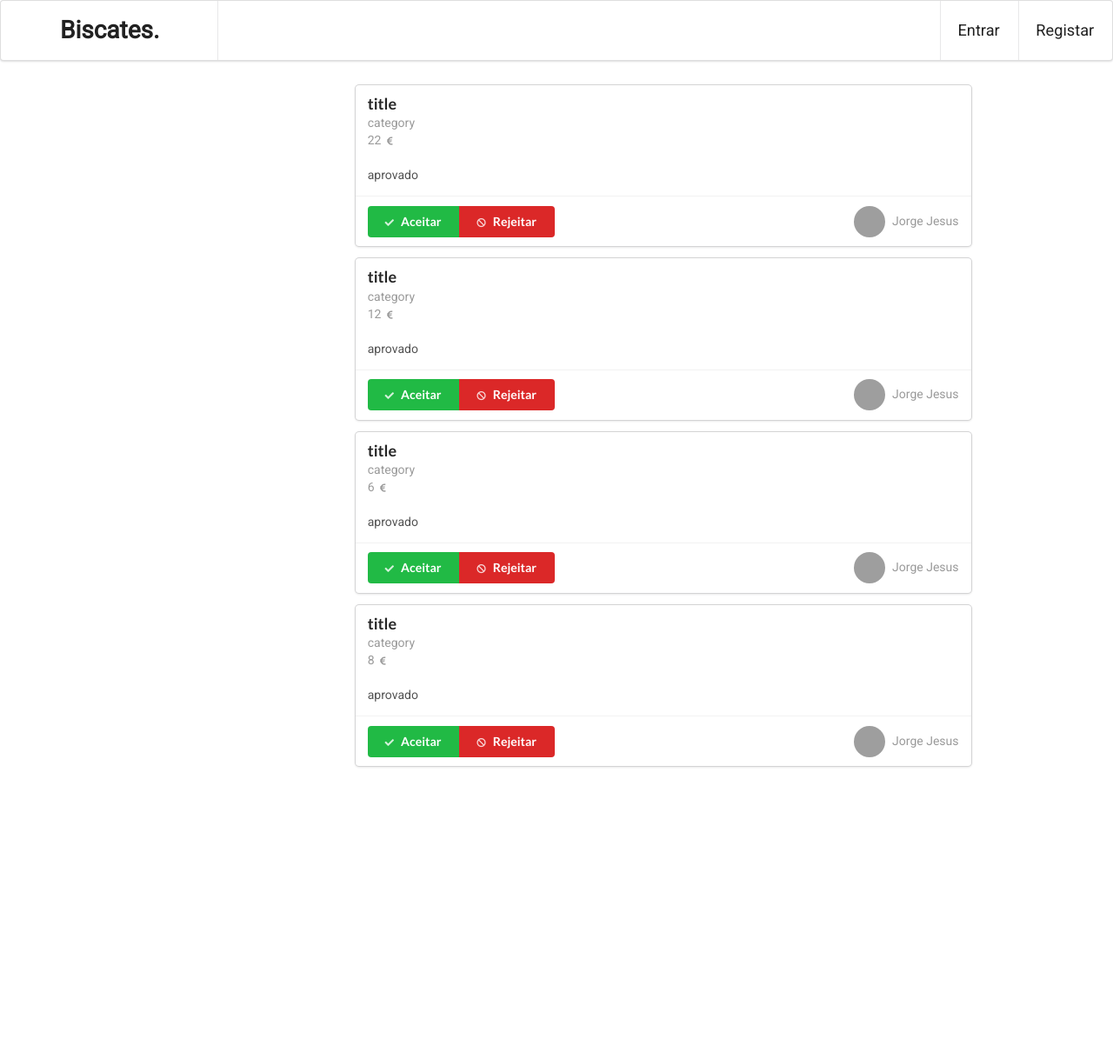
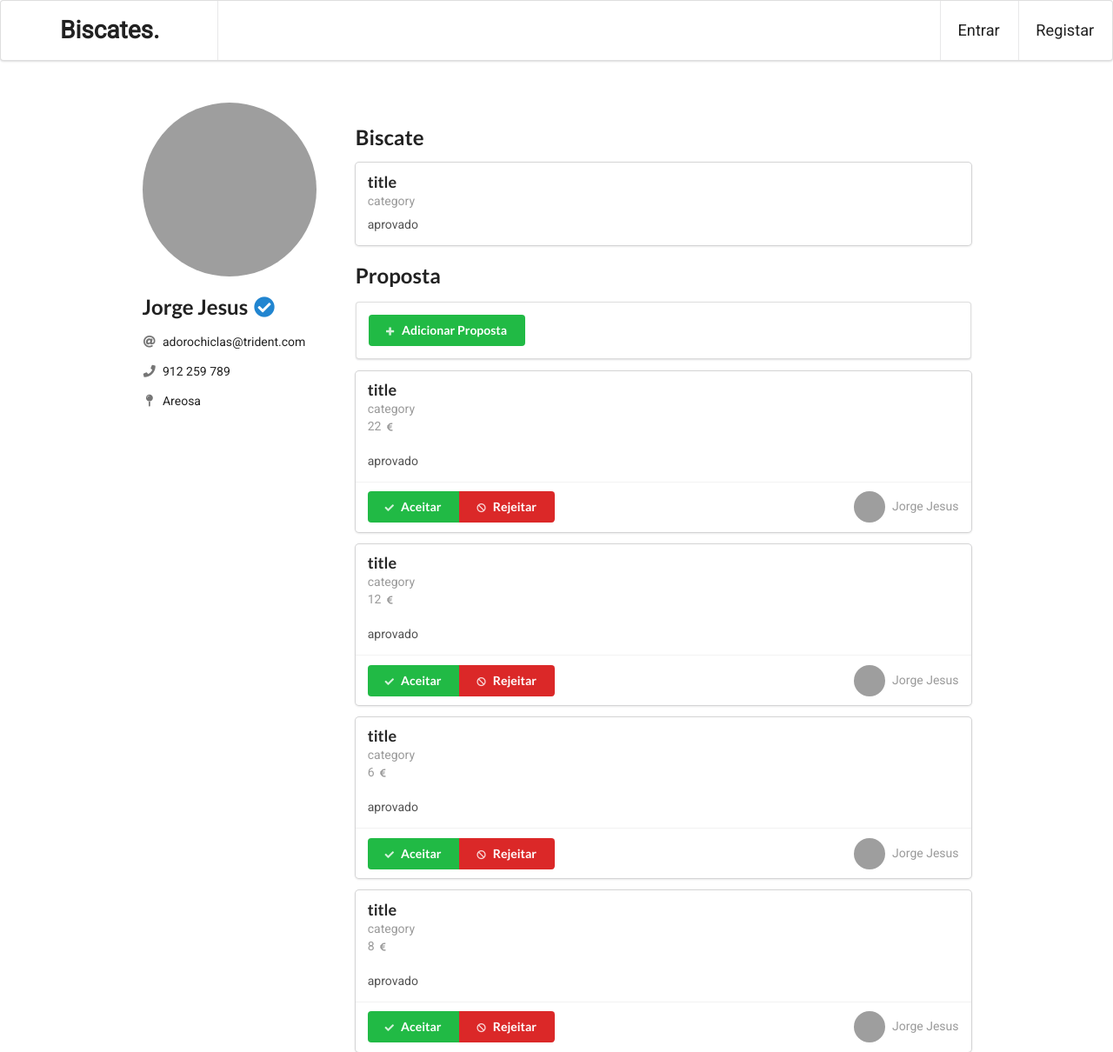
Before and after one commit to makeorbreak-io/biscates, a Flask app: page /task in a window 1280 px wide. Shown: the whole page at 87% size. Run offline with Flask 2, Linux system fonts and the light colour scheme; parts of the project's set-up code (start-up, migrations or seed data) failed here and were passed over; some libraries are stand-ins or nearby versions; grey boxes are pictures that could not be loaded.

Commit message:
task page update

```diff
--- a/templates/task.html
+++ b/templates/task.html
@@ -1,8 +1,58 @@
 {% extends "base.html" %}
 
+
+
+{% block sidecontent %}
+<script src="{{ url_for('static', filename='js/profile.js') }}"></script>
+<br/>
+<div class="ui row">
+    <img class="ui massive avatar image" style="width: 200px; height: 200px; object-fit: cover;" src="http://www2.pictures.zimbio.com/gi/Real+Madrid+CF+v+Sporting+Clube+de+Portugal+QSMFTsZhHuml.jpg" />
+</div>
+<br/>
+<div class="ui row">
+    <h2>Jorge Jesus <i class="check circle icon blue"></i></h2>
+    <p>
+        <i class="at icon grey"></i> adorochiclas@trident.com
+    </p>
+    <p>
+        <i class="phone icon grey"></i> 912 259 789
+    </p>
+    <p>
+        <i class="map pin icon grey"></i> Areosa
+    </p>
+</div>
+{% endblock %}
+
+
 {% block content %}
-<div class="main ui container">
-
+<div class="ui row">
+    <div class="ui eight wide column">
+        <br>
+        <h2>Biscate</h2>
+        {% set task =
+        ["title","category","aprovado","Jorge Jesus","http://www2.pictures.zimbio.com/gi/Real+Madrid+CF+v+Sporting+Clube+de+Portugal+QSMFTsZhHuml.jpg"]%}
+        <a class="ui fluid card " href="http://www.dog.com">
+            <div class="content">
+                <div class="header">{{task[0]}}</div>
+                <div class="meta">
+                    <span class="category">{{task[1]}}</span>
+                </div>
+                <div class="description">
+                    <p>{{task[2]}}</p>
+                </div>
+            </div>
+        </a>
+    </div>
+</div>
+<br/>
+<div class="ui row">
+    <h2>Proposta</h2>
+    <div class="ui segment">
+        <button class="ui positive button">
+            <i class="small plus icon"> </i>
+            Adicionar Proposta
+        </button>
+    </div>
     {% set tasks = [
     ["title","category","aprovado","Jorge Jesus","http://www2.pictures.zimbio.com/gi/Real+Madrid+CF+v+Sporting+Clube+de+Portugal+QSMFTsZhHuml.jpg","22"]
     ,["title","category","aprovado","Jorge Jesus","http://www2.pictures.zimbio.com/gi/Real+Madrid+CF+v+Sporting+Clube+de+Portugal+QSMFTsZhHuml.jpg","12"]
@@ -45,8 +95,8 @@
             </div>
         </div>
     </div>
-
     {% endfor %}
 </div>
 
+
 {% endblock %}
```
